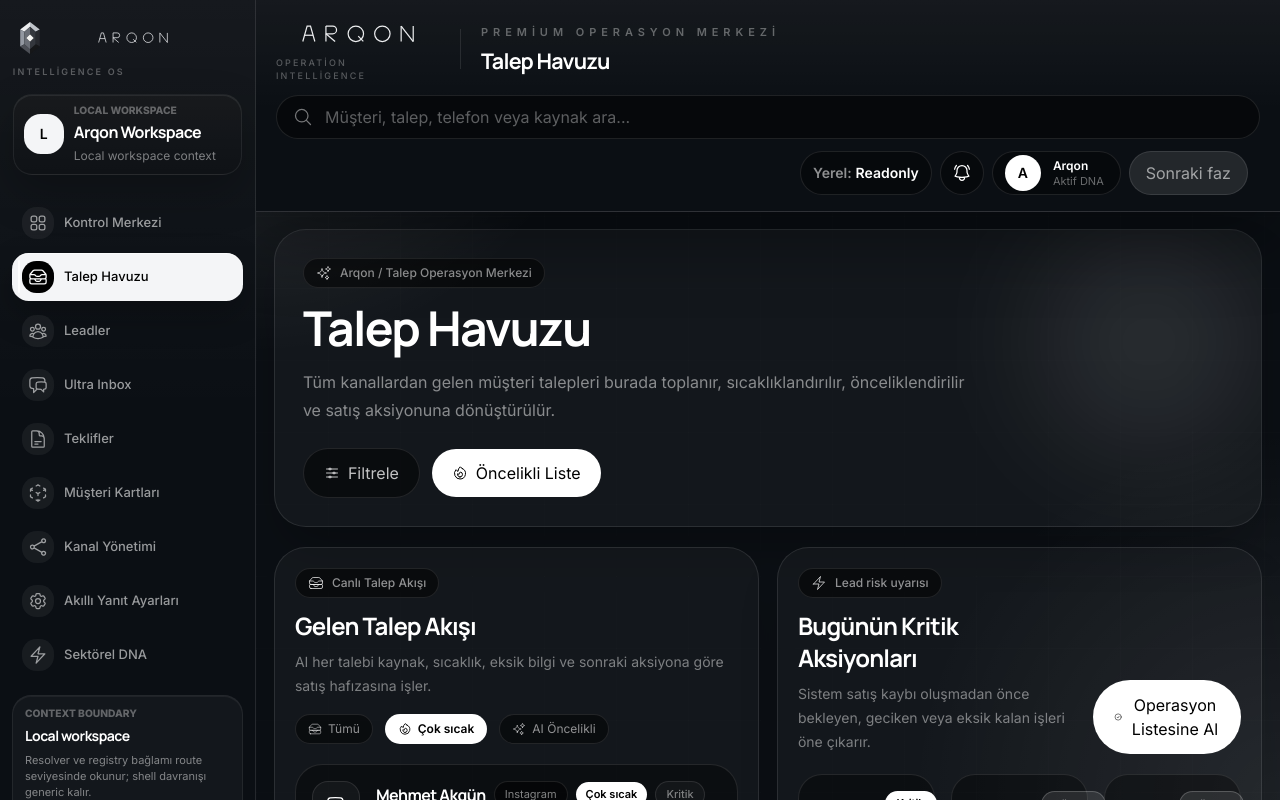
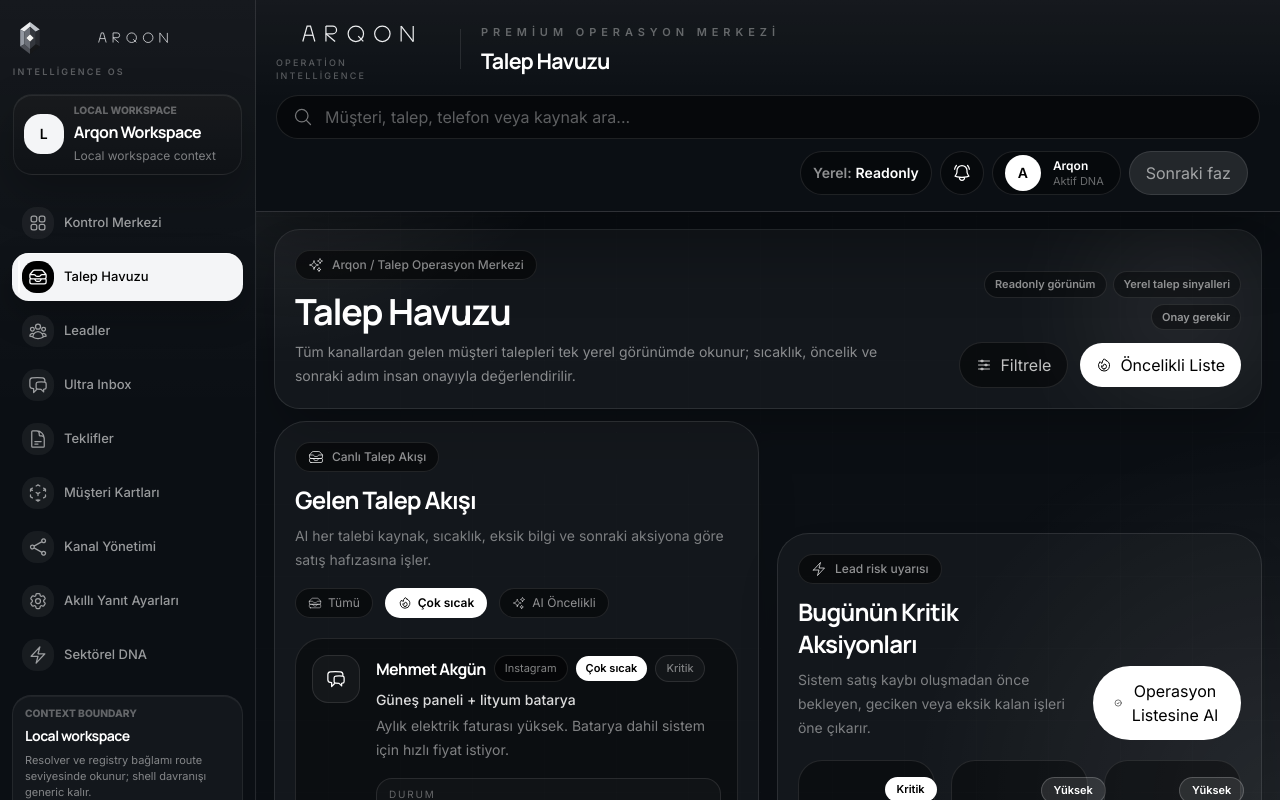
Before and after one commit to ULTRABRT/ultra-crm-panel, a Next.js app: page /talep-havuzu in a window 1280 px wide. Built offline with nearby package versions, Linux system fonts and the light colour scheme.

Commit message:
feat(talep): rebalance demand first fold

```diff
--- a/app/talep-havuzu/page.tsx
+++ b/app/talep-havuzu/page.tsx
@@ -24,24 +24,22 @@ export default function TalepHavuzuPage() {
           <div className="arqon-page-scroll">
             <TalepHavuzuHero />
 
-            <section className="arqon-split-grid [--arqon-split-min:24rem]">
+            <section className="arqon-split-grid items-start [--arqon-split-min:24rem]">
               <TalepAkisi />
 
-              <aside className="space-y-5">
+              <aside className="space-y-5 lg:pt-24 xl:pt-28">
                 <KritikAksiyonlar />
                 <TalepHunisi />
               </aside>
             </section>
 
-            <TalepStats />
+            <section className="mt-5 space-y-5 opacity-90">
+              <TalepStats />
 
-            <div className="mt-5">
               <EnerjiDnaOzet />
-            </div>
 
-            <div className="mt-5">
               <KaynakPerformansi />
-            </div>
+            </section>
           </div>
         </section>
       </div>
--- a/components/talep-havuzu/TalepHavuzuHero.tsx
+++ b/components/talep-havuzu/TalepHavuzuHero.tsx
@@ -6,43 +6,57 @@ import {
 
 export function TalepHavuzuHero() {
   return (
-    <section className="mb-5 overflow-hidden rounded-[2rem] border border-white/10 bg-white/[0.035] shadow-2xl shadow-black/30">
-      <div className="relative p-6 lg:p-7">
-        <div className="pointer-events-none absolute right-0 top-0 h-56 w-56 rounded-full bg-white/10 blur-3xl" />
+    <section className="mb-3 overflow-hidden rounded-[1.6rem] border border-white/10 bg-white/[0.035] shadow-2xl shadow-black/30">
+      <div className="relative p-4 sm:p-5 lg:p-5">
+        <div className="pointer-events-none absolute right-0 top-0 h-40 w-40 rounded-full bg-white/10 blur-3xl" />
 
-        <div className="relative flex flex-col gap-6">
-          <div className="max-w-3xl">
-            <div className="mb-4 inline-flex items-center gap-2 rounded-full border border-white/10 bg-black/50 px-3 py-1.5">
+        <div className="relative flex flex-col gap-4 lg:flex-row lg:items-end lg:justify-between">
+          <div className="max-w-2xl">
+            <div className="mb-3 inline-flex items-center gap-2 rounded-full border border-white/10 bg-black/50 px-3 py-1.5">
               <HiOutlineSparkles className="h-4 w-4 text-white/70" />
               <span className="text-xs font-medium text-white/55">
                 Arqon / Talep Operasyon Merkezi
               </span>
             </div>
 
-            <h1 className="text-4xl font-semibold tracking-tight text-white lg:text-5xl">
+            <h1 className="text-3xl font-semibold tracking-tight text-white lg:text-4xl">
               Talep Havuzu
             </h1>
 
-            <p className="mt-4 max-w-2xl text-sm leading-6 text-white/50 lg:text-base lg:leading-7">
-              Tüm kanallardan gelen müşteri talepleri burada toplanır,
-              sıcaklıklandırılır, önceliklendirilir ve satış aksiyonuna
-              dönüştürülür.
+            <p className="mt-2 hidden max-w-2xl text-sm leading-6 text-white/50 sm:block">
+              Tüm kanallardan gelen müşteri talepleri tek yerel görünümde
+              okunur; sıcaklık, öncelik ve sonraki adım insan onayıyla
+              değerlendirilir.
             </p>
           </div>
 
-          <div className="arqon-action-row">
-            <button className="inline-flex items-center gap-2 rounded-full border border-white/10 bg-black/45 px-5 py-3 text-sm font-semibold text-white/75 transition hover:border-white/20 hover:bg-white/[0.04]">
+          <div className="flex flex-col gap-3 lg:items-end">
+            <div className="flex flex-wrap gap-1.5 text-[11px] font-semibold text-white/55 lg:justify-end">
+              <span className="rounded-full border border-white/10 bg-black/35 px-2.5 py-1">
+                Readonly görünüm
+              </span>
+              <span className="rounded-full border border-white/10 bg-black/35 px-2.5 py-1">
+                Yerel talep sinyalleri
+              </span>
+              <span className="rounded-full border border-white/10 bg-black/35 px-2.5 py-1">
+                Onay gerekir
+              </span>
+            </div>
+
+            <div className="arqon-action-row lg:justify-end">
+              <button className="inline-flex items-center gap-2 rounded-full border border-white/10 bg-black/45 px-4 py-2.5 text-sm font-semibold text-white/75 transition hover:border-white/20 hover:bg-white/[0.04]">
                 <HiOutlineAdjustmentsHorizontal className="h-4 w-4" />
                 Filtrele
               </button>
 
-            <button className="inline-flex items-center gap-2 rounded-full bg-white px-5 py-3 text-sm font-semibold text-black transition hover:bg-white/85">
+              <button className="inline-flex items-center gap-2 rounded-full bg-white px-4 py-2.5 text-sm font-semibold text-black transition hover:bg-white/85">
                 <HiOutlineFire className="h-4 w-4" />
                 Öncelikli Liste
               </button>
             </div>
           </div>
         </div>
+      </div>
     </section>
   );
 }
```
Lines whose indentation alone changed are shown as unchanged.
